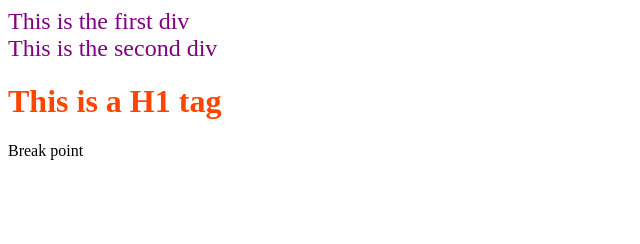
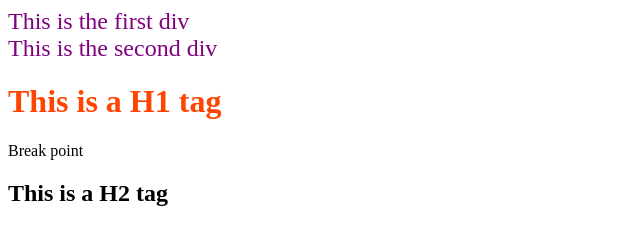
Before and after one commit to RyanBarrineau/codecamp.dev, a plain HTML site: page index.html in a window 1280 px wide. Shown: the whole page, without its empty margins (0-640 px from the left). Drawn offline with Linux system fonts and the light colour scheme.

Commit message:
Testing ssh key

```diff
--- a/index.html
+++ b/index.html
@@ -10,5 +10,6 @@
 <div class="divs">This is the second div</div>
 <h1>This is a H1 tag</h1>
 <p>Break point</p>
+<h2>This is a H2 tag</h2>
 </body>
 </html>
```
